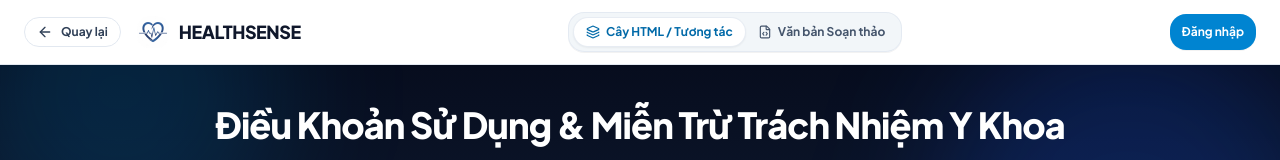
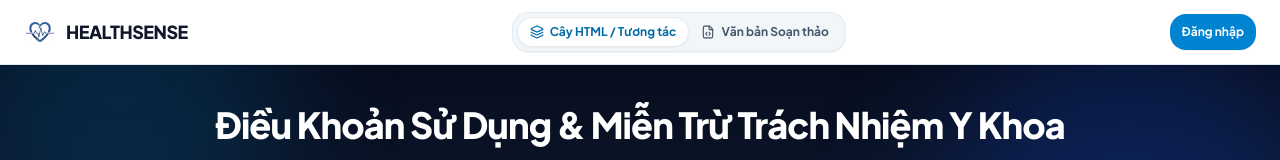
Before and after one commit to HealthSense-IUH/HealthSense-Frontend-Web, a React (Vite) app: page /terms in a window 1280 px wide. Shown: the top 160 px of the page. Built offline with nearby package versions, Linux system fonts and the light colour scheme; no server answers.

Commit message:
feat: create terms of service page component

```diff
--- a/src/pages/public/terms-page/index.tsx
+++ b/src/pages/public/terms-page/index.tsx
@@ -1,7 +1,6 @@
 import { useState, useEffect } from "react"
-import { useNavigate, Link } from "react-router-dom"
+import { Link } from "react-router-dom"
 import {
-  ArrowLeft,
   ArrowUp,
   ShieldAlert,
   ChevronRight,
@@ -44,7 +43,6 @@ const handleDownloadPdf = () => {
 }
 
 export default function TermsAndConditionsPage() {
-  const navigate = useNavigate()
   const [viewStyle, setViewStyle] = useState<ViewStyle>("interactive")
   const [activeSection, setActiveSection] = useState("section-1")
   const [showScrollTop, setShowScrollTop] = useState(false)
@@ -145,13 +143,6 @@ export default function TermsAndConditionsPage() {
       <header className="sticky top-0 z-40 w-full bg-white/95 backdrop-blur-md border-b border-slate-200 shadow-xs print:hidden">
         <div className="w-full px-4 sm:px-6 h-16 flex items-center justify-between">
           <div className="flex items-center gap-4">
-            <button
-              onClick={() => navigate(-1)}
-              className="inline-flex items-center gap-2 px-3 py-1.5 rounded-xl border border-slate-200 text-xs font-bold text-slate-700 hover:bg-slate-100 transition-colors cursor-pointer"
-            >
-              <ArrowLeft className="w-4 h-4" />
-              <span>Quay lại</span>
-            </button>
             <Link to="/" className="flex items-center gap-2.5">
               <img src="/logo.png" alt="HealthSense" className="w-8 h-8 object-contain rounded-lg" />
               <span className="font-heading font-black text-lg tracking-tight text-slate-900 hidden sm:inline-block">
```
